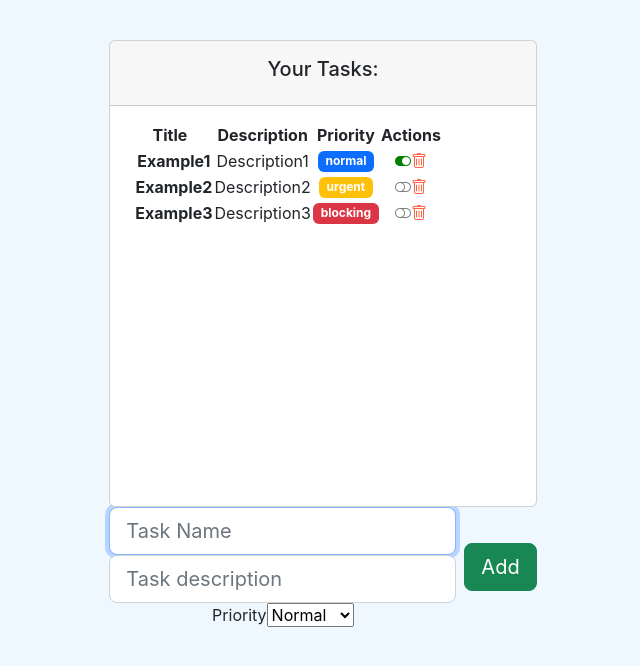
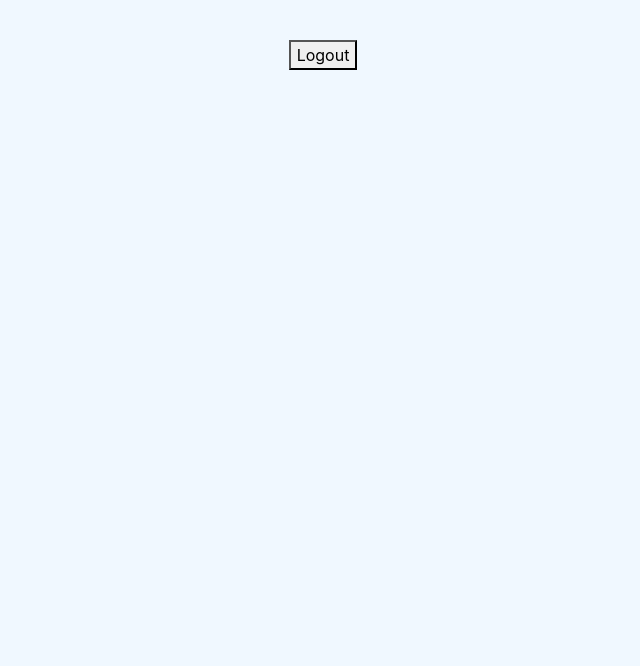
Before and after one commit to leedd87/openbootcamp-reactjs, a React (Create React App) app: page / in a window 1280 px wide. Shown: the top 666 px of the page, without its empty margins (317-957 px from the left). Built offline with nearby package versions, Linux system fonts and the light colour scheme.

Commit message:
optional render

```diff
--- a/src/App.js
+++ b/src/App.js
@@ -1,4 +1,5 @@
 import "./App.css";
+import OptionalRender from "./components/pure/OptionalRender";
 // import Ejemplo1 from "./hooks/Ejemplo1";
 // import Ejemplo2 from "./hooks/Ejemplo2";
 // import Ejemplo4 from "./hooks/Ejemplo4";
@@ -7,7 +8,7 @@ import "./App.css";
 // import GreetingF from "./components/pure/GreetingF";
 //import ContactContainerComponent from "./Ejercicios/ContactContainerComponent";
 //import Father from "./components/container/Father";
-import TaskListComponent from "./components/container/TaskListComponent";
+// import TaskListComponent from "./components/container/TaskListComponent";
 
 function App() {
 	console.log("Hello World");
@@ -22,7 +23,8 @@ function App() {
 					<h3>Contenido del props.children</h3>
 				</Ejemplo4> */}
 			{/* <GreetingStyled name="David" /> */}
-			<TaskListComponent />
+			{/* <TaskListComponent /> */}
+			<OptionalRender />
 		</div>
 	);
 }
--- /dev/null
+++ b/src/components/pure/OptionalRender.jsx
@@ -0,0 +1,40 @@
+import React, { useState } from "react";
+
+//Login / Logout buttons
+const LoginButton = ({ loginAction }) => {
+	return <button onClick={loginAction}>Login</button>;
+};
+
+const LogoutButton = ({ logoutAction }) => {
+	return <button onClick={logoutAction}>Logout</button>;
+};
+
+const OptionalRender = () => {
+	const [access, setAccess] = useState(true);
+
+	// const updateAccess = () => {
+	// 	setAccess(!access);
+	// };
+
+	const loginAction = () => {
+		setAccess(true);
+	};
+
+	const logoutAction = () => {
+		setAccess(false);
+	};
+
+	let optionalButton;
+
+	if (access) {
+		optionalButton = (
+			<LogoutButton logoutAction={logoutAction}></LogoutButton>
+		);
+	} else {
+		optionalButton = <LoginButton loginAction={loginAction}></LoginButton>;
+	}
+
+	return <div>{optionalButton}</div>;
+};
+
+export default OptionalRender;
```
